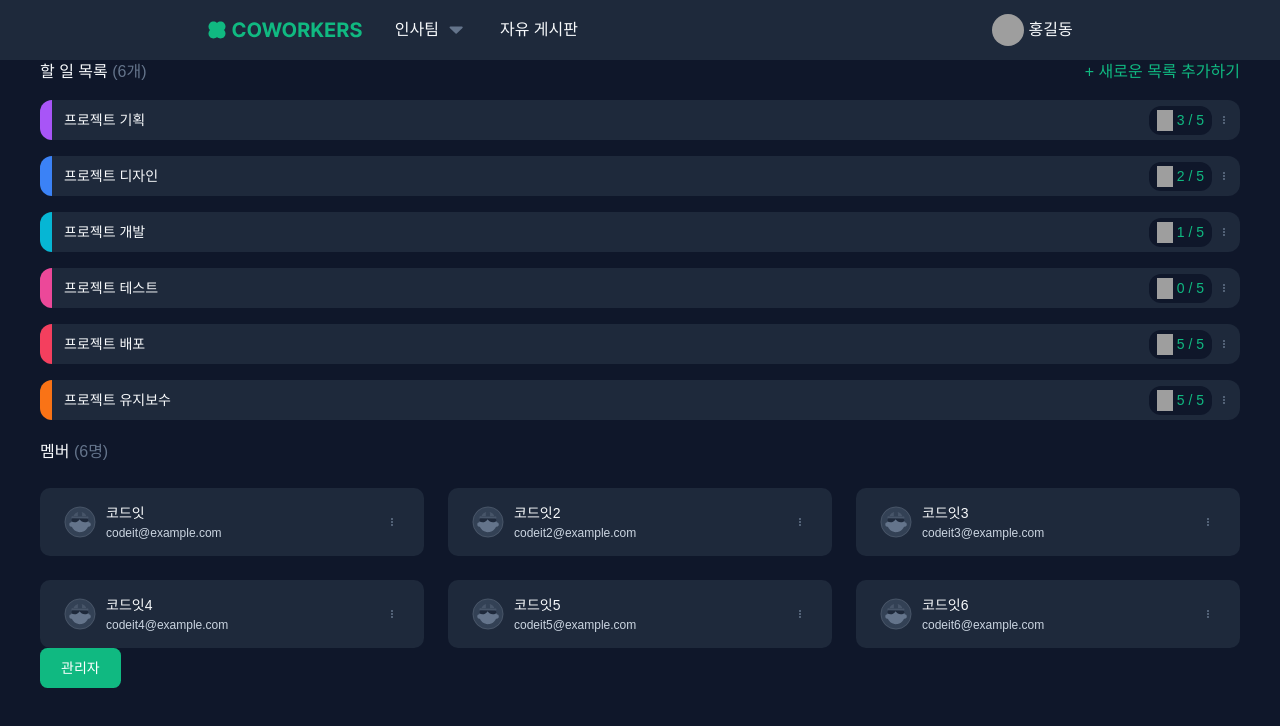
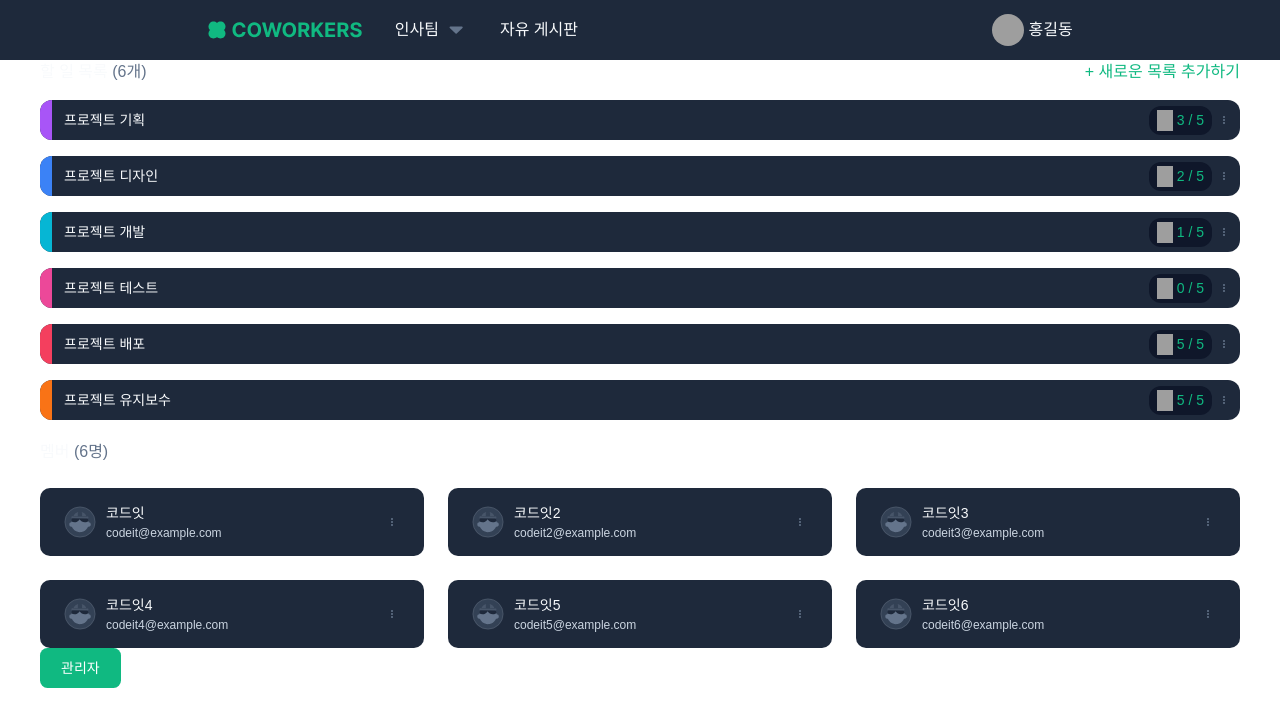
Before and after one commit to mingmi9/fe11-part4-team1-coworkers, a Next.js app: page /team/1 in a window 1280 px wide. Shown: the top 726 px of the page. Built offline with nearby package versions, Linux system fonts and the light colour scheme; grey boxes are pictures that could not be loaded; a web font is replaced by a local one.

Commit message:
fix: 리뷰 반영

```diff
--- a/app/(routes)/team/[teamid]/page.tsx
+++ b/app/(routes)/team/[teamid]/page.tsx
@@ -75,7 +75,7 @@ const taskMockData = [
 export default function TeamPage () {
     const {teamid} = useParams();
     return(
-        <div className="h-full bg-background-primary flex flex-col gap-[2rem] items-center">
+        <div className="h-full flex flex-col gap-[2rem] items-center">
             <TodoListSection tasks={taskMockData} teamId={teamid as string}/>
             <MemberSection member={mockData}/>
         </div>
```
